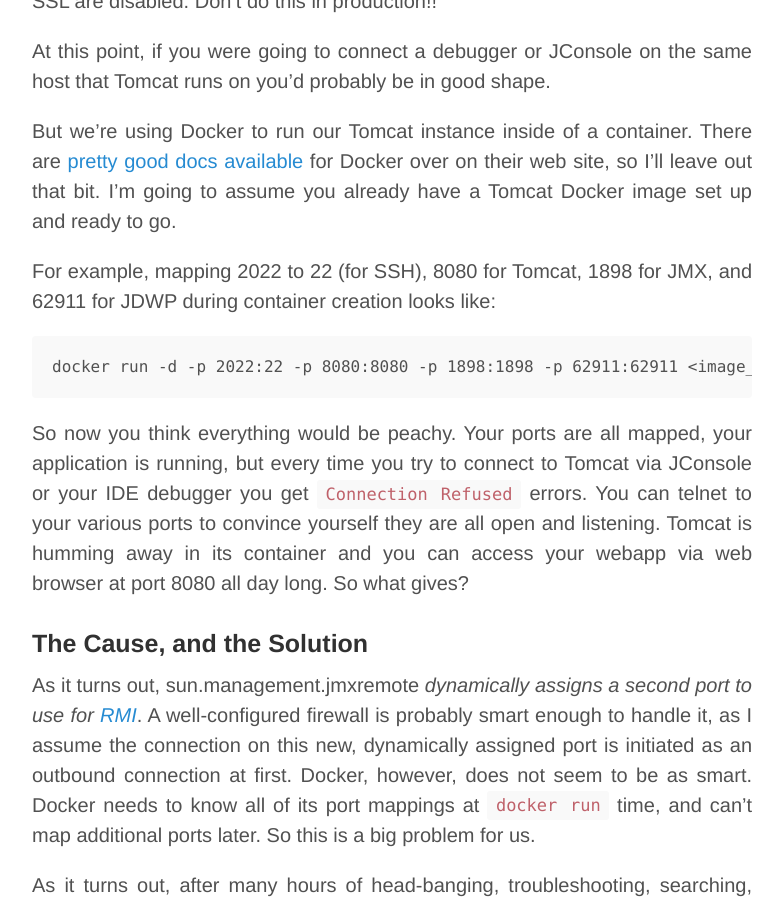
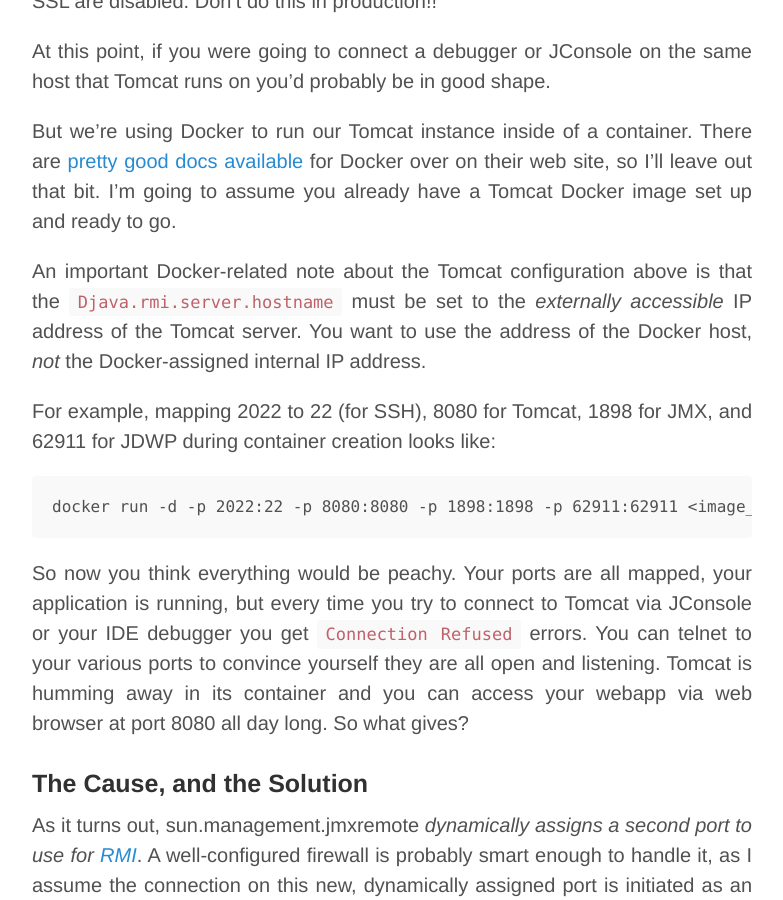
Before and after one commit to ptmccarthy/ptmccarthy.github.io, a Jekyll site: the page built from _posts/2014-07-24-remote-jmx-with-docker.md, in a window 1280 px wide and 900 px high, scrolled down 896 px. Shown: the whole window, without its empty margins (248-1031 px from the left). Built offline with Jekyll 4.4.1, drawn with Linux system fonts in a browser that asks for light colours; Markdown is read by kramdown in place of the engine named in the settings.

Commit message:
Update about IP addressing

```diff
--- a/_posts/2014-07-24-remote-jmx-with-docker.md
+++ b/_posts/2014-07-24-remote-jmx-with-docker.md
@@ -23,6 +23,8 @@ Note: This configuration is strictly for dev environments so authentication and
 At this point, if you were going to connect a debugger or JConsole on the same host that Tomcat runs on you'd probably be in good shape.
 
 But we're using Docker to run our Tomcat instance inside of a container. There are [pretty good docs available](https://docs.docker.com/userguide/) for Docker over on their web site, so I'll leave out that bit. I'm going to assume you already have a Tomcat Docker image set up and ready to go.
+
+An important Docker-related note about the Tomcat configuration above is that the `Djava.rmi.server.hostname` must be set to the *externally accessible* IP address of the Tomcat server. You want to use the address of the Docker host, *not* the Docker-assigned internal IP address.
 
 For example, mapping 2022 to 22 (for SSH), 8080 for Tomcat, 1898 for JMX, and 62911 for JDWP during container creation looks like:
 
```
